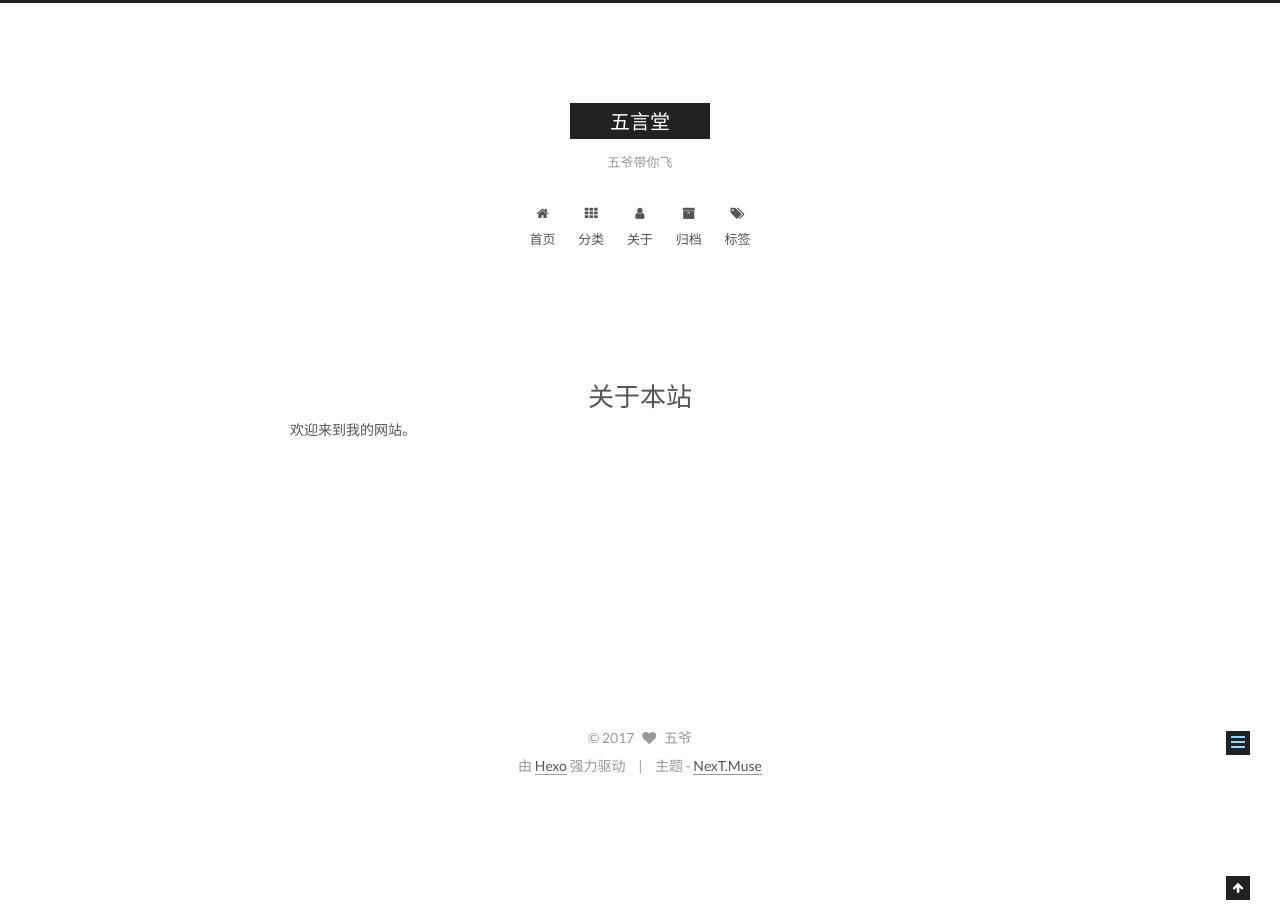
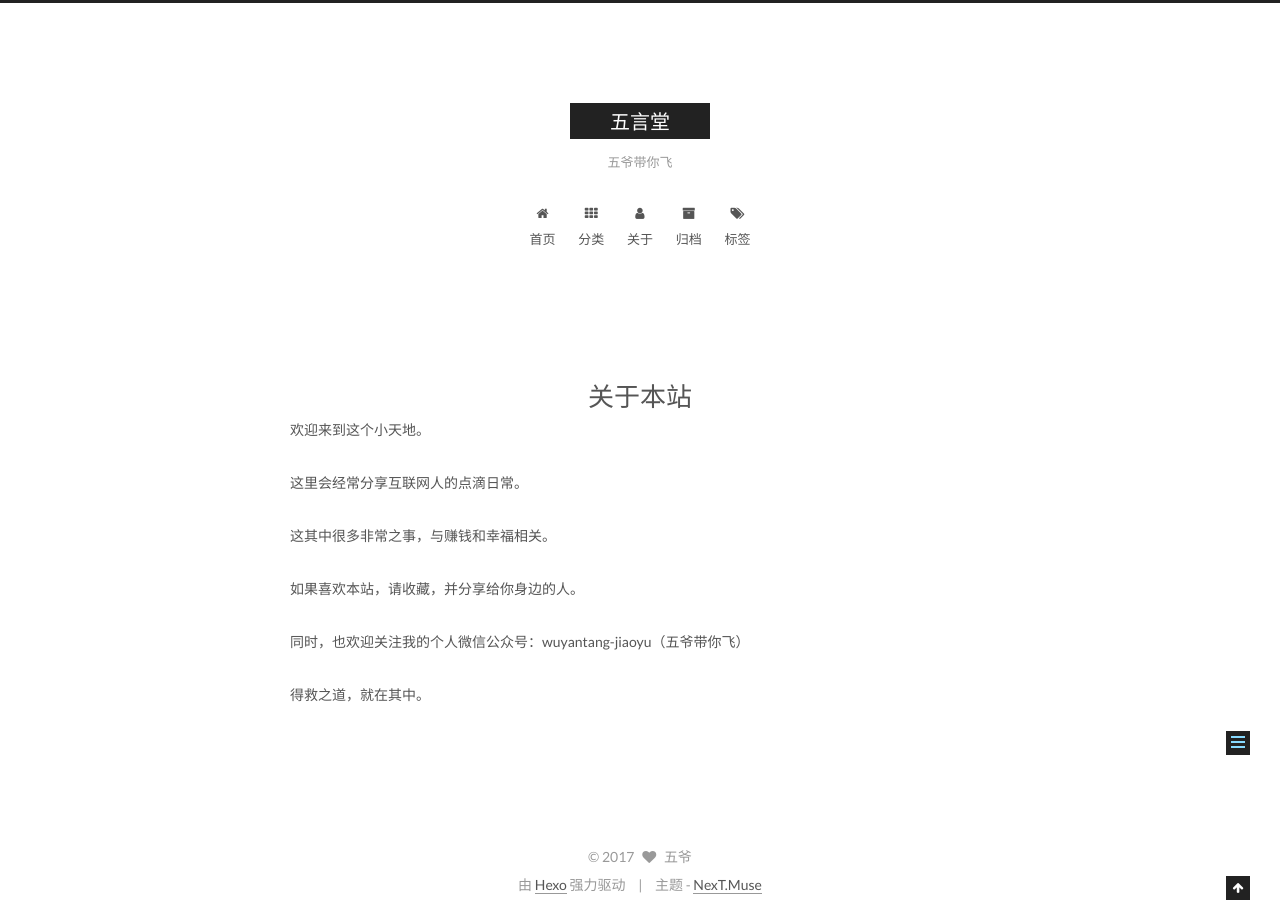
Before and after one commit to haomoheaven/haomoheaven.github.io, a plain HTML site: page about/index.html in a window 1280 px wide. Before the commit the page ends 800 px from the top, so only its background shows below. Drawn offline with Linux system fonts and the light colour scheme.

Commit message:
Site updated: 2017-06-18 13:11:12

```diff
--- a/about/index.html
+++ b/about/index.html
@@ -93,16 +93,16 @@
 
 
 
-<meta name="description" content="欢迎来到我的网站。">
+<meta name="description" content="欢迎来到这个小天地。 这里会经常分享互联网人的点滴日常。 这其中很多非常之事，与赚钱和幸福相关。 如果喜欢本站，请收藏，并分享给你身边的人。 同时，也欢迎关注我的个人微信公众号：wuyantang-jiaoyu（五爷带你飞） 得救之道，就在其中。">
 <meta property="og:type" content="website">
 <meta property="og:title" content="关于本站">
 <meta property="og:url" content="http://yoursite.com/about/index.html">
 <meta property="og:site_name" content="五言堂">
-<meta property="og:description" content="欢迎来到我的网站。">
-<meta property="og:updated_time" content="2017-06-17T07:15:19.913Z">
+<meta property="og:description" content="欢迎来到这个小天地。 这里会经常分享互联网人的点滴日常。 这其中很多非常之事，与赚钱和幸福相关。 如果喜欢本站，请收藏，并分享给你身边的人。 同时，也欢迎关注我的个人微信公众号：wuyantang-jiaoyu（五爷带你飞） 得救之道，就在其中。">
+<meta property="og:updated_time" content="2017-06-18T05:10:38.322Z">
 <meta name="twitter:card" content="summary">
 <meta name="twitter:title" content="关于本站">
-<meta name="twitter:description" content="欢迎来到我的网站。">
+<meta name="twitter:description" content="欢迎来到这个小天地。 这里会经常分享互联网人的点滴日常。 这其中很多非常之事，与赚钱和幸福相关。 如果喜欢本站，请收藏，并分享给你身边的人。 同时，也欢迎关注我的个人微信公众号：wuyantang-jiaoyu（五爷带你飞） 得救之道，就在其中。">
 
 
 
@@ -277,7 +277,12 @@
 
 
 
-      <p>欢迎来到我的网站。</p>
+      <p>欢迎来到这个小天地。</p>
+<p>这里会经常分享互联网人的点滴日常。</p>
+<p>这其中很多非常之事，与赚钱和幸福相关。</p>
+<p>如果喜欢本站，请收藏，并分享给你身边的人。</p>
+<p>同时，也欢迎关注我的个人微信公众号：wuyantang-jiaoyu（五爷带你飞）</p>
+<p>得救之道，就在其中。</p>
 
 
   </div>
```
